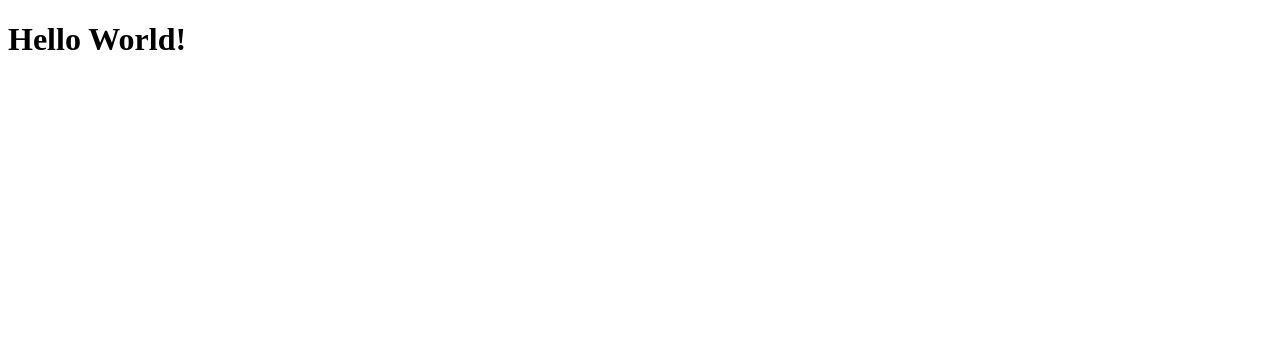
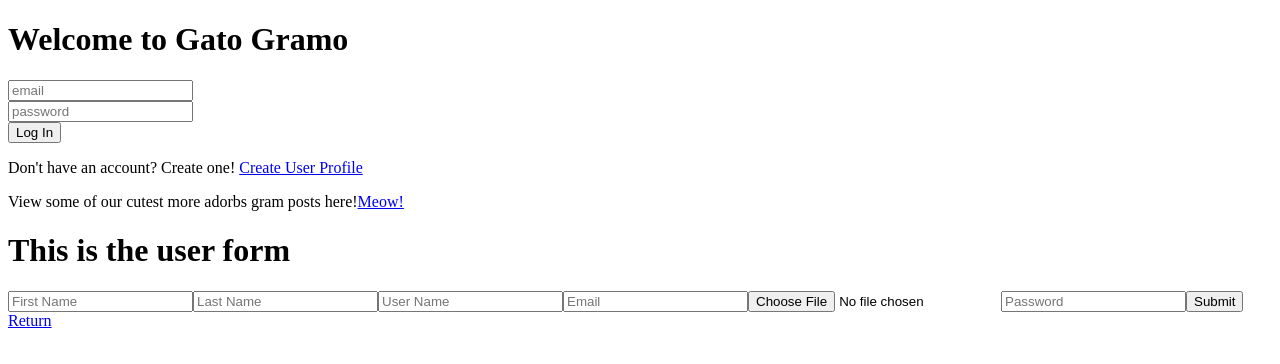
Before and after one commit to Alonso650/gato_gramo, a React (Create React App) app in the folder client/: page /user in a window 1280 px wide. Before the commit this address had no page. Shown: the top 364 px of the page. Built offline with nearby package versions, Linux system fonts and the light colour scheme.

Commit message:
updated routes and got user and gram link to function a bit

```diff
--- a/client/src/App.js
+++ b/client/src/App.js
@@ -1,27 +1,31 @@
 import React from 'react';
 // this will be used for switching different routes
-import { BrowserRouter as Router, Routes, Route } from 'react-router-dom';
+import { BrowserRouter as Router, Routes, Route, Link } from 'react-router-dom';
 import CreateGram from './components/Gram/CreateGram';
 import User from './components/User/User';
 import Home from './components/Home/Home';
 
 
 const App = () => {
+
+
     return(
         <>
             {/* Everything must be inside a router to be able to swtich to
             different routes */}
             <Router>
-                <h1>Hello World!</h1>
+                <Home/>
+                <div>
                 <Routes>
 
                       {/* Still debating if the home component should be the landing
                       page where users can sign in or the index showcasing entries */}
 
-                    <Route path='/' exact component={Home} />
-                    <Route path='/users' component={User} />
-                    <Route path='/grams' component={CreateGram} />
+                    {/* <Route path='/' element={<Home/>}></Route> */}
+                    <Route path='/user'  element={<User/>}></Route>
+                    <Route path='/gram' element={<CreateGram/>}></Route>
                 </Routes>
+                </div>
             </Router>
         </>
     );
--- a/client/src/components/Gram/CreateGram.js
+++ b/client/src/components/Gram/CreateGram.js
@@ -1,4 +1,5 @@
 import React, { useState, useEffect } from 'react';
+import { Link } from 'react-router-dom';
 import { useDispatch, useSelector } from 'react-redux';
 import { createGram, updateGram } from '../../actions/grams'
 
@@ -38,7 +39,7 @@ const CreateGram = ({ currentId, setCurrentId }) => {
 
     // the rest of the code is the visuals for the creating gram entry
     return(
-        <div>
+        <div className="gram">
             <h1>This is the Create Gram Form</h1>
             <form onSubmit={handleSubmit}>
             <input
@@ -54,6 +55,9 @@ const CreateGram = ({ currentId, setCurrentId }) => {
             />
             <button type="submit" value="submit">Submit</button>
             </form>
+            <div>
+                <Link to='/'>Return</Link>
+            </div>
         </div>
     )
 };
--- a/client/src/components/Home/Home.js
+++ b/client/src/components/Home/Home.js
@@ -1,9 +1,32 @@
-import React from 'react';
+import React, { useState } from 'react';
+import { Link } from 'react-router-dom';
 
 const Home = () => {
+    const [click, setClick] = useState(false);
+
+    const closeSignInMenu = () => setClick(false);
+
     return(
         <div>
-            <h1>Home Page</h1>
+
+            <div>
+            <h1>Welcome to Gato Gramo</h1>
+                <form>
+                    <div>
+                        <input type= "text" id= "signIn" placeholder="email"/>
+                    </div>
+                    <div>
+                        <input type= "password" id= "password_signIn" placeholder="password"/>
+                    </div>
+                    <button type="submit">Log In</button>
+                </form>
+                <div onClick={closeSignInMenu}>
+                    <p>Don't have an account? Create one! <Link to='/user'>Create User Profile</Link></p>
+                </div>
+                <div>
+                    <p>View some of our cutest more adorbs gram posts here!<Link to="/gram">Meow!</Link></p>
+                </div>
+            </div>
         </div>
     )
 };
--- a/client/src/components/User/User.js
+++ b/client/src/components/User/User.js
@@ -1,4 +1,5 @@
 import React, { useEffect, useState } from 'react';
+import { Link } from 'react-router-dom';
 import { useDispatch, useSelector } from 'react-redux';
 import { createUser, updateUser } from '../../actions/users';
 
@@ -29,7 +30,7 @@ const User = ({currentId, setCurrentId}) => {
     };
 
     return(
-        <div>
+        <div className="user">
             <h1>This is the user form</h1>
             <form onSubmit={handleSubmit}>
                 <input
@@ -69,6 +70,9 @@ const User = ({currentId, setCurrentId}) => {
                 />
                 <button type="submit" value="submit">Submit</button>
             </form>
+            <div>
+                <Link to='/'>Return</Link>
+            </div>
         </div>
     )
 };
--- a/client/src/index.js
+++ b/client/src/index.js
@@ -10,7 +10,7 @@ import App from './App';
 const store = createStore(reducers, compose(applyMiddleware(thunk)));
 
 ReactDOM.render(
-    // Using Provider to have react-redux in our program
+    //Using Provider to have react-redux in our program
     <Provider store={store}>
         <App />
     </Provider>,
```
